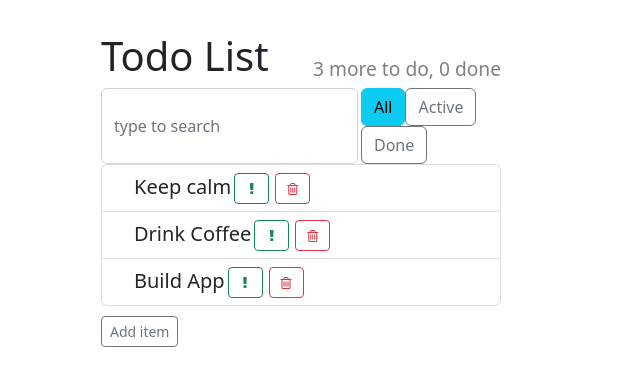
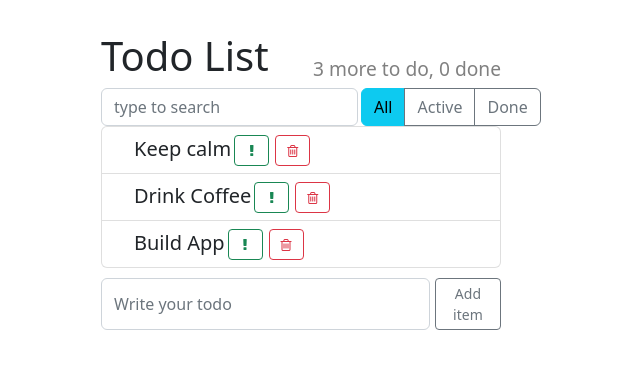
Before and after one commit to ElijahBond/another-todo-react, a React (Create React App) app: page / in a window 1280 px wide. Shown: the top 386 px of the page, without its empty margins (339-979 px from the left). Built offline with nearby package versions, Linux system fonts and the light colour scheme.

Commit message:
upd itemForm

```diff
--- a/src/components/AddItemForm.js
+++ b/src/components/AddItemForm.js
@@ -4,19 +4,43 @@ import './addItemForm.css';
 
 class AddItemForm extends Component {
 
+    state = {
+        text: ''
+    };
+
+    onTextChange = (e) => {
+        this.setState({
+            text: e.target.value
+        })
+    }
+
+    onSubmit = (e) => {
+        e.preventDefault()
+        this.props.onAddItem(this.state.text);
+        this.setState({
+            text: ''
+        })
+    };
+
     render() {
 
-        const { onAddItem } = this.props;
-
         return (
-            <div className="add-item-form" >
+            <form
+                className="add-item-form d-flex"
+                onSubmit={this.onSubmit} >
+                <input
+                    type='text'
+                    className="form-control"
+                    onChange={this.onTextChange}
+                    placeholder='Write your todo'
+                    value={this.state.text} />
                 <button
                     type='button'
                     className='btn btn-outline-secondary btn-sm'
-                    onClick={() => onAddItem('Hello')} >
+                    onClick={this.onSubmit}>
                     Add item
                 </button>
-            </div>
+            </form>
         )
     }
 }
--- a/src/components/ItemStatusFilter.js
+++ b/src/components/ItemStatusFilter.js
@@ -5,8 +5,9 @@ import './itemStatusFilter.css';
 class ItemStatusFilter extends Component {
 
     render() {
+
         return (
-            <div className=''>
+            <div className='btn-group'>
                 <button
                     type='button'
                     className='btn btn-info'>All</button>
--- a/src/components/SearchPanel.js
+++ b/src/components/SearchPanel.js
@@ -6,7 +6,8 @@ const SearchPanel = () => {
         <input
             type='text'
             className='form-control search-input'
-            placeholder='type to search' />
+            placeholder='type to search'
+            />
     )
 }
 
--- a/src/components/addItemForm.css
+++ b/src/components/addItemForm.css
@@ -1,3 +1,7 @@
 .add-item-form {
     margin-top: 10px;
 }
+
+.add-item-form input {
+    margin-right: 5px;
+}
```
